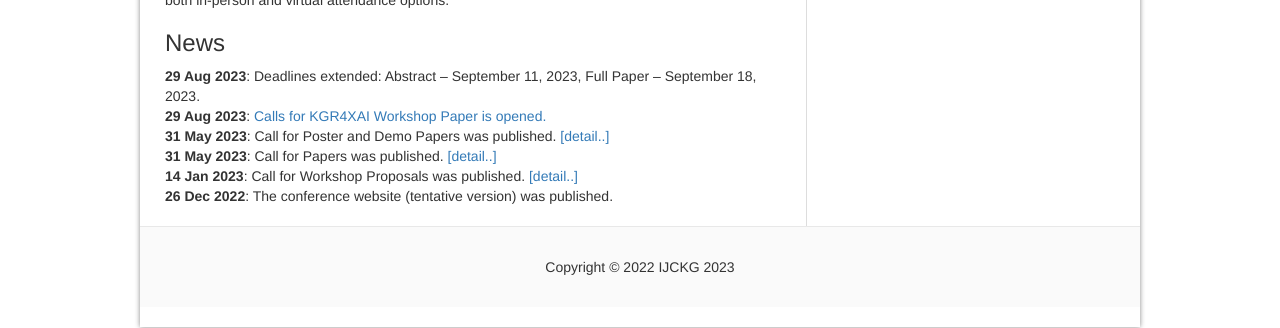
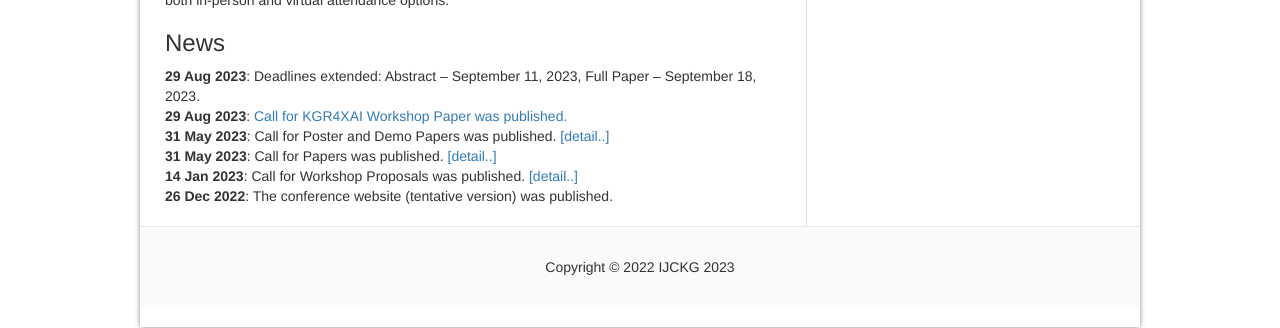
Before and after one commit to IJCKGconference/IJCKG2023, a Jekyll site: the page built from index.html, in a window 1280 px wide. Shown: the part 951-1279 px from the top of the page. Built offline with Jekyll 4.4.1, drawn with Linux system fonts in a browser that asks for light colours.

Commit message:
update index.html

```diff
--- a/index.html
+++ b/index.html
@@ -32,9 +32,8 @@ status: published
     <dd class="indent"><b>29 Aug 2023</b>: Deadlines extended: Abstract – September 11, 2023, Full Paper – September
       18, 2023.</dd>
     <dt></dt>
-    <dd class="indent"><b>29 Aug 2023</b>: <a href="https://kgr4xai.ikgrc.org/2023/" target="_blank">Calls for KGR4XAI
-        Workshop Paper is
-        opened.</a></dd>
+    <dd class="indent"><b>29 Aug 2023</b>: <a href="https://kgr4xai.ikgrc.org/2023/" target="_blank">Call for KGR4XAI
+        Workshop Paper was published.</a></dd>
     <dt></dt>
     <dd class="indent"><b>31 May 2023</b>: Call for Poster and Demo Papers was published. <a
         href="pages/calls/poster_demo_papers.html">[detail..]</a></dd>
```
